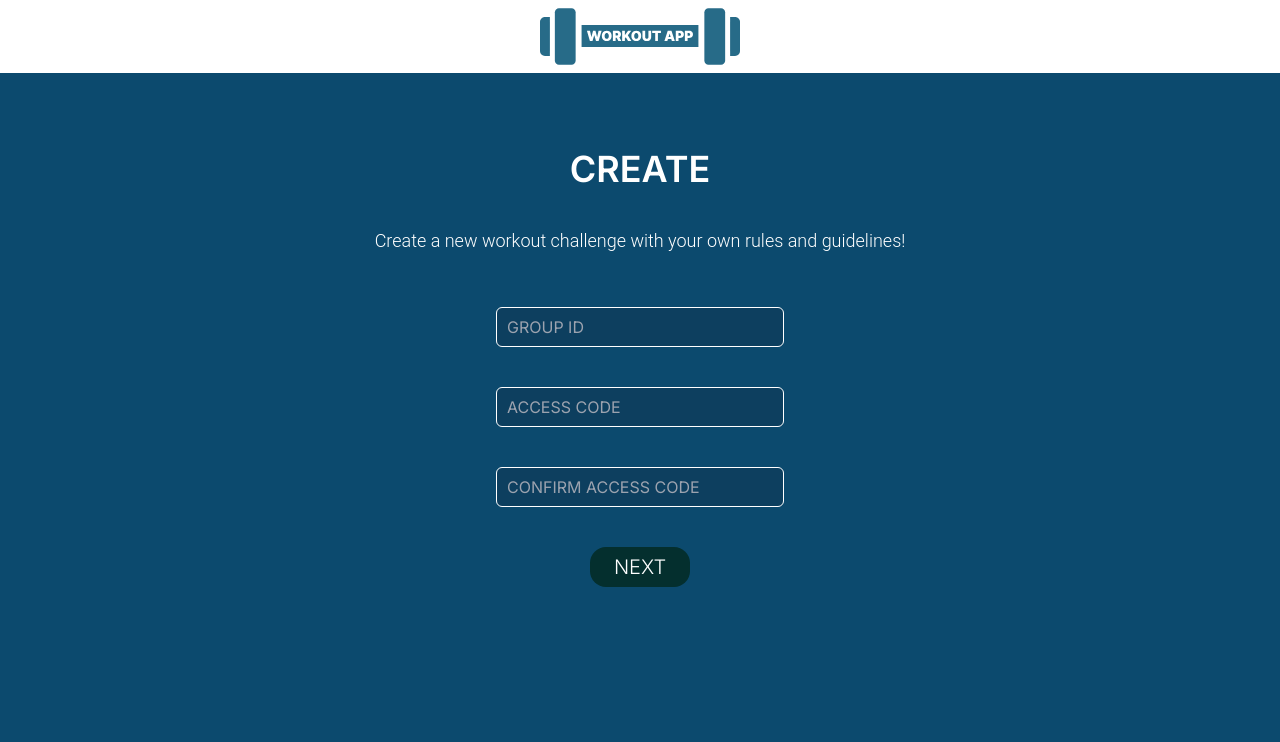
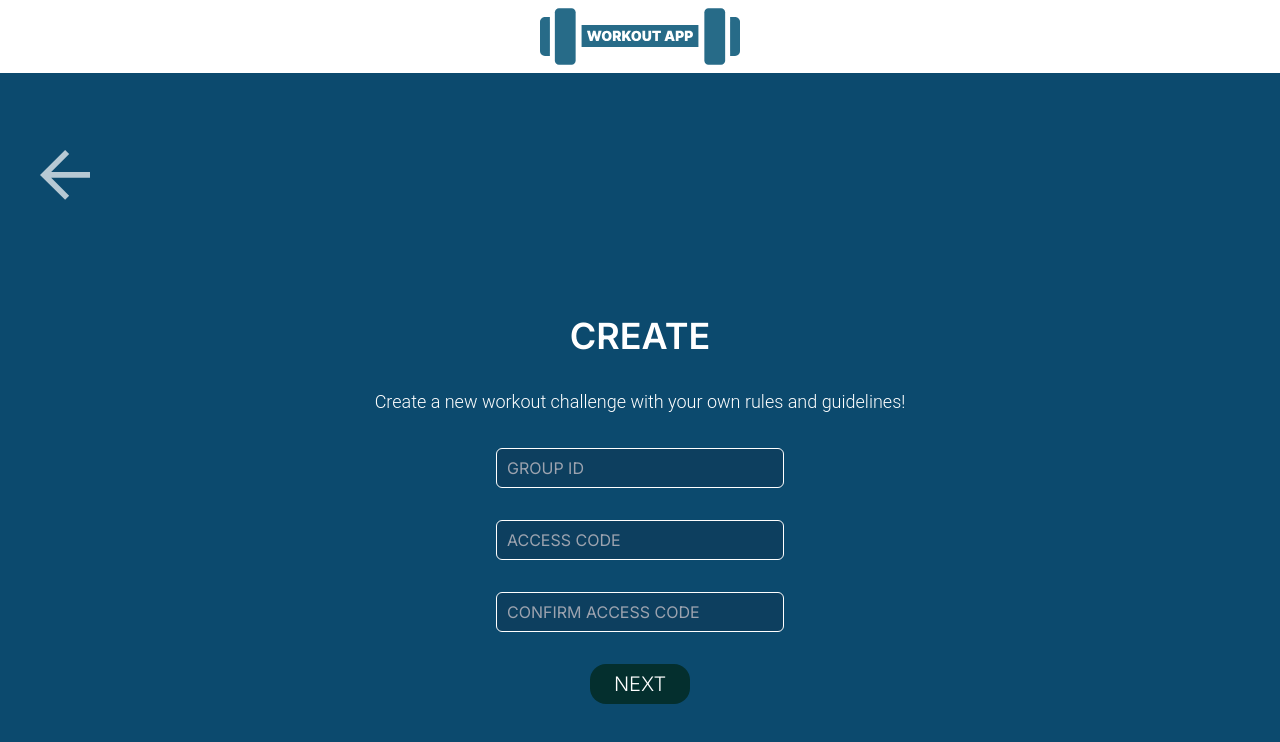
Before and after one commit to sandeepsuri/workout_application, a Next.js app in the folder workout-app/: page /Setup/Create in a window 1280 px wide. Shown: the top 742 px of the page. Built offline with nearby package versions, Linux system fonts and the light colour scheme.

Commit message:
feat: added step 2 and step 3

```diff
--- a/workout-app/src/app/Setup/Create/page.tsx
+++ b/workout-app/src/app/Setup/Create/page.tsx
@@ -1,8 +1,23 @@
 "use client"
-import React from "react"
+import React, { useState } from "react"
 import Image from "next/image"
+import { useRouter } from "next/navigation";
 
 const Create = () => {
+    const router = useRouter()
+    const [pageIndex, setPageIndex] = useState(1)
+
+    const handleNextClick = () => {
+        setPageIndex(pageIndex + 1)
+    }
+
+    const handlePrevClick = () => {
+        setPageIndex(pageIndex - 1)
+    }
+
+    if(pageIndex == 0) router.push("/Setup")
+    if(pageIndex === 4 ) router.push("/Dashboard")
+
     return (
         <div className="flex flex-col items-center h-screen w-full">
             {/* Header */}
@@ -14,26 +29,84 @@ const Create = () => {
                 height={200}
                 />
             </div>
-            {/* Step 1 of Create */}
-            <div className="w-full h-full bg-sky-900 flex-col justify-start items-center gap-10 inline-flex">
-                <div className="h-9 px-10 flex-col justify-start items-start gap-2.5 flex" />
-                <div className="self-stretch px-10 justify-center items-center gap-2.5 inline-flex">
-                    <div className="text-center text-white text-4xl font-semibold font-inter">CREATE</div>
+            <div className={`w-full h-full bg-sky-900 flex-col justify-start items-center gap-10 inline-flex`}>
+                <button className="w-full px-10 py-[6%]">
+                    <Image
+                        src="/back_button.svg"
+                        alt="back button"
+                        width={50}
+                        height={50}
+                        onClick={handlePrevClick}
+                    />
+                </button>
+                {/* Step 1 of Create */}
+                <div className={`w-full flex-col flex items-center gap-8 ${pageIndex === 1 ? '' : 'hidden'}`} >
+                    <div className="text-white text-4xl font-semibold font-inter">CREATE</div>
+                    <div className="text-center text-white text-lg font-light font-roboto">Create a new workout challenge with your own rules and guidelines!</div>
+                    {/* GROUP ID INPUT */}
+                    <input className="w-72 h-10 px-2.5 bg-gray-900 bg-opacity-20 rounded-md border border-white" placeholder="GROUP ID" />
+                    {/* ACCESS CODE INPUT */}
+                    <input className="w-72 h-10 px-2.5 bg-gray-900 bg-opacity-20 rounded-md border border-white" placeholder="ACCESS CODE" />
+                    {/* CONFIRM ACCESS CODE INPUT */}
+                    <input className="w-72 h-10 px-2.5 bg-gray-900 bg-opacity-20 rounded-md border border-white" placeholder="CONFIRM ACCESS CODE" />
+
+                    <button className="px-6 py-1.5 bg-teal-950 rounded-2xl" onClick={handleNextClick}>
+                        <div className="text-white text-xl font-light font-inter">NEXT</div>
+                    </button>
                 </div>
-                <div className="self-stretch px-10 pb-3.5 justify-center items-center gap-2.5 inline-flex">
-                    <div className="grow shrink basis-0 text-center text-white text-lg font-light font-roboto leading-snug">Create a new workout challenge with your own rules and guidelines!</div>
+                {/* Step 2 of Create */}
+                <div className={`w-full flex-col flex items-center gap-8 ${pageIndex === 2 ? '' : 'hidden'}`} >
+                    <div className="text-white text-4xl font-semibold font-inter">CANCUN2K16</div>
+                    <div className="text-white text-lg font-light font-roboto">Let’s create your challenge!</div>
+                    {/* PENALTY INPUT */}
+                    <input className="w-72 h-10 px-2.5 bg-gray-900 bg-opacity-20 rounded-md border border-white" placeholder="PENALTY ($/WEEK)"/>
+                    {/* NUMBER OF WORKOUTS/WEEK INPUT */}
+                    <input className="w-72 h-10 px-2.5 bg-gray-900 bg-opacity-20 rounded-md border border-white" placeholder="# OF WORKOUTS/WEEK" />
+                    {/* START DATE INPUT */}
+                    <input className="w-72 h-10 px-2.5 bg-gray-900 bg-opacity-20 rounded-md border border-white" placeholder="START DATE" />
+                    {/* DURATIONS INPUT */}
+                    <input className="w-72 h-10 px-2.5 bg-gray-900 bg-opacity-20 rounded-md border border-white" placeholder="DURATION (WEEKS)" />
+
+                    <button className="px-6 py-1.5 bg-teal-950 rounded-2xl" onClick={handleNextClick}>
+                        <div className="text-white text-xl font-light font-inter">NEXT</div>
+                    </button>
                 </div>
+                {/* Step 3 of Create */}
+                <div className={`w-full flex-col flex items-center gap-8 ${pageIndex === 3 ? '' : 'hidden'}`} >
+                    <div className="text-white text-4xl font-semibold font-inter">CANCUN2K16</div>
+                    <div className="text-white text-lg font-light font-roboto leading-snug">Everything look right?</div>
+                    <div className="self-stretch h-12 bg-gray-900 bg-opacity-30 border-b-8 border-gray-900 justify-center items-center flex">
+                        <div className=" justify-center items-start gap-24 inline-flex">
+                            <div className="text-white text-sm font-bold font-roboto">PENALTY ($/WEEK)</div>
+                            <div className="text-white text-sm font-light font-roboto">$20</div>
+                        </div>
+                    </div>
 
-                {/* GROUP ID INPUT */}
-                <input className="w-72 h-10 px-2.5 bg-gray-900 bg-opacity-20 rounded-md border border-white flex-col justify-center items-start gap-2.5 flex" placeholder="GROUP ID" />
-                {/* ACCESS CODE INPUT */}
-                <input className="w-72 h-10 px-2.5 bg-gray-900 bg-opacity-20 rounded-md border border-white flex-col justify-center items-start gap-2.5 flex" placeholder="ACCESS CODE" />
-                {/* CONFIRM ACCESS CODE INPUT */}
-                <input className="w-72 h-10 px-2.5 bg-gray-900 bg-opacity-20 rounded-md border border-white flex-col justify-center items-start gap-2.5 flex" placeholder="CONFIRM ACCESS CODE" />
+                    <div className="self-stretch h-12 bg-gray-900 bg-opacity-30 border-b-8 border-gray-900 justify-center items-center gap-2.5 flex">
+                        <div className="gap-28 inline-flex">
+                            <div className="text-white text-sm font-bold font-roboto">WORKOUTS/WEEK</div>
+                            <div className="text-white text-sm font-light font-roboto">4</div>
+                        </div>
+                    </div>
 
-                <button className="px-6 py-1.5 bg-teal-950 rounded-2xl flex-col justify-center items-center gap-2.5 flex">
-                    <div className="text-center text-white text-xl font-light font-['Inter']">NEXT</div>
-                </button>
+                    <div className="self-stretch h-12 bg-gray-900 bg-opacity-30 border-b-8 border-gray-900 justify-center items-center gap-2.5 flex">
+                        <div className=" justify-center items-start gap-24 inline-flex">
+                            <div className="text-white text-sm font-bold font-roboto">START DATE</div>
+                            <div className="text-white text-sm font-light font-roboto">01-01-2024</div>
+                        </div>
+                    </div>
+
+                    <div className="self-stretch h-12 bg-gray-900 bg-opacity-30 border-b-8 border-gray-900 justify-center items-center flex">
+                        <div className=" justify-center items-start gap-28 inline-flex">
+                            <div className="text-white text-sm font-bold font-roboto">DURATION</div>
+                            <div className="text-white text-sm font-light font-roboto">26 WEEKS</div>
+                        </div>
+                    </div>
+
+                    <button className="px-6 py-1.5 bg-white rounded-2xl" onClick={handleNextClick}>
+                        <div className="text-sky-900 text-xl font-light font-inter">CREATE</div>
+                    </button>
+                </div>
             </div>
         </div>
     )
```
Also changed, not shown: workout-app/public/back_button.svg (added).
